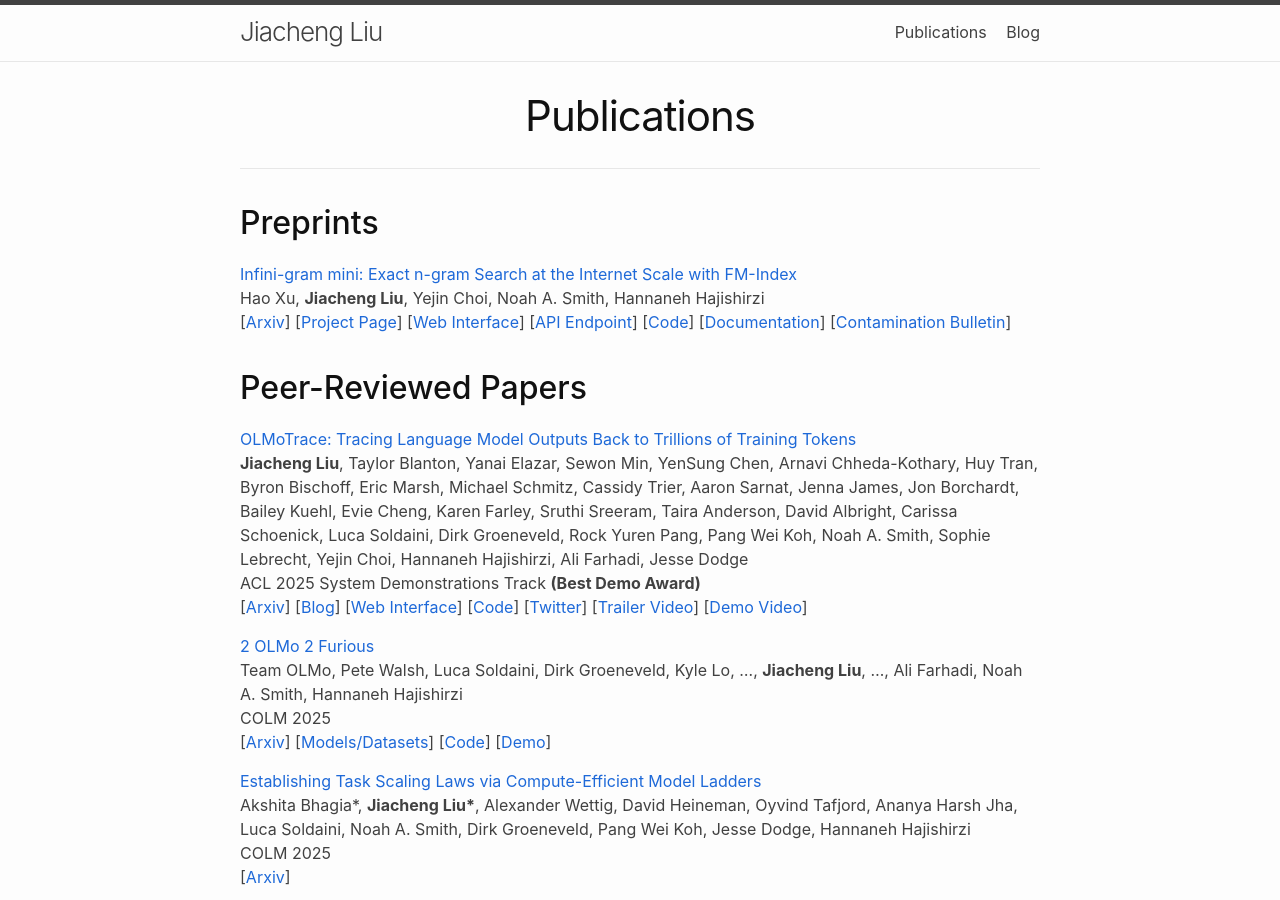
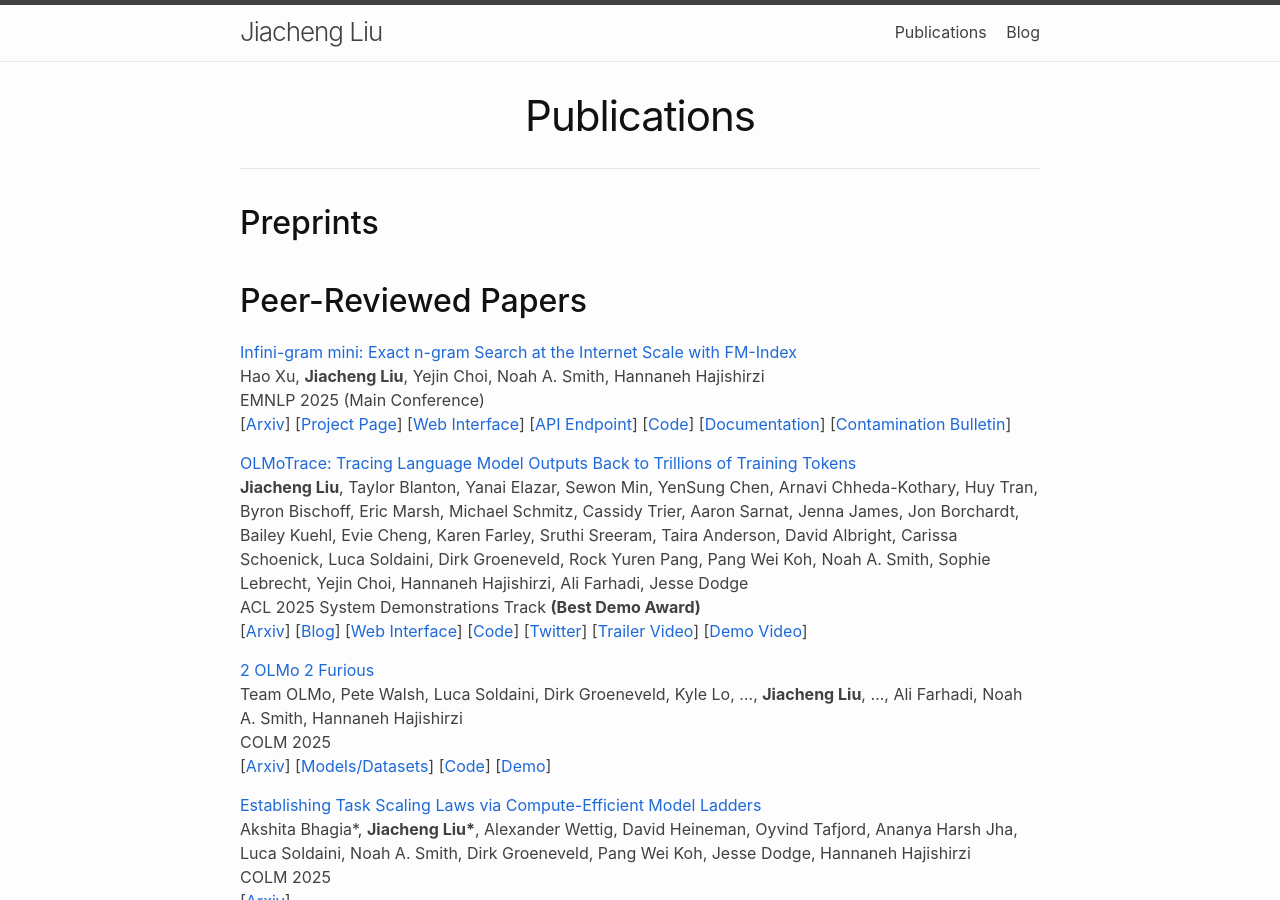
Before and after one commit to liujch1998/liujch1998.github.io, a Jekyll site: the page built from publications.md, in a window 1280 px wide and 900 px high. Built offline with Jekyll 4.4.1, drawn with Linux system fonts in a browser that asks for light colours.

```diff
--- a/publications.md
+++ b/publications.md
@@ -5,8 +5,11 @@ title: "Publications"
 
 ## Preprints
 
+## Peer-Reviewed Papers
+
 [Infini-gram mini: Exact n-gram Search at the Internet Scale with FM-Index](https://arxiv.org/pdf/2506.12229) \\
 Hao Xu, **Jiacheng Liu**, Yejin Choi, Noah A. Smith, Hannaneh Hajishirzi \\
+EMNLP 2025 (Main Conference) \\
 [[Arxiv](https://arxiv.org/pdf/2506.12229)]
 [[Project Page](https://infini-gram-mini.io/)]
 [[Web Interface](https://huggingface.co/spaces/infini-gram-mini/infini-gram-mini)]
```
Also changed, not shown: other parts of publications.md (+0 -2 lines).
